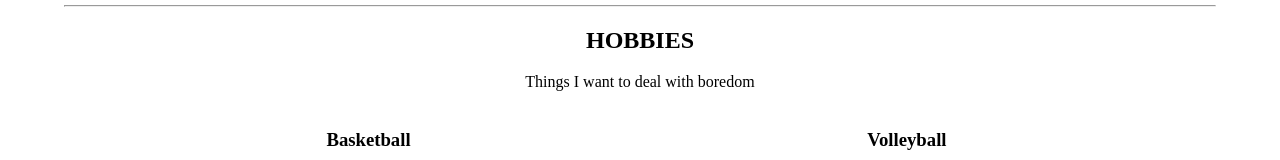
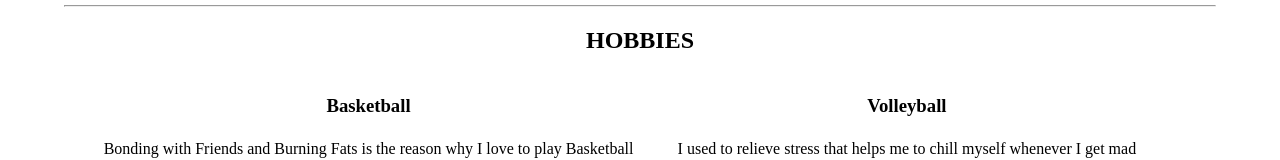
Before and after one commit to Lythea/cv, a plain HTML site: page index.html in a window 1280 px wide. Shown: the part 881-1041 px from the top of the page. Drawn offline with Linux system fonts and the light colour scheme.

Commit message:
Update index.html

```diff
--- a/index.html
+++ b/index.html
@@ -163,7 +163,6 @@
     <div>
       <div >
         <h2 class = "h1" >HOBBIES</h2>
-        <p>Things I want to deal with boredom<p>
         <table class="hobbies">
           <tr>
             <td><h3>Basketball</h3></td>
```
